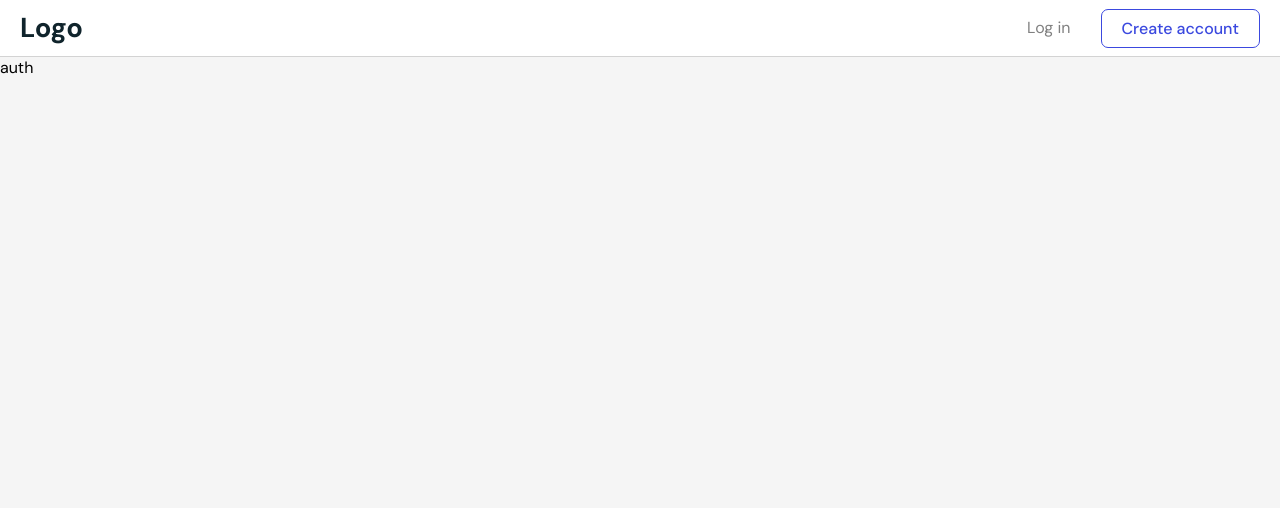
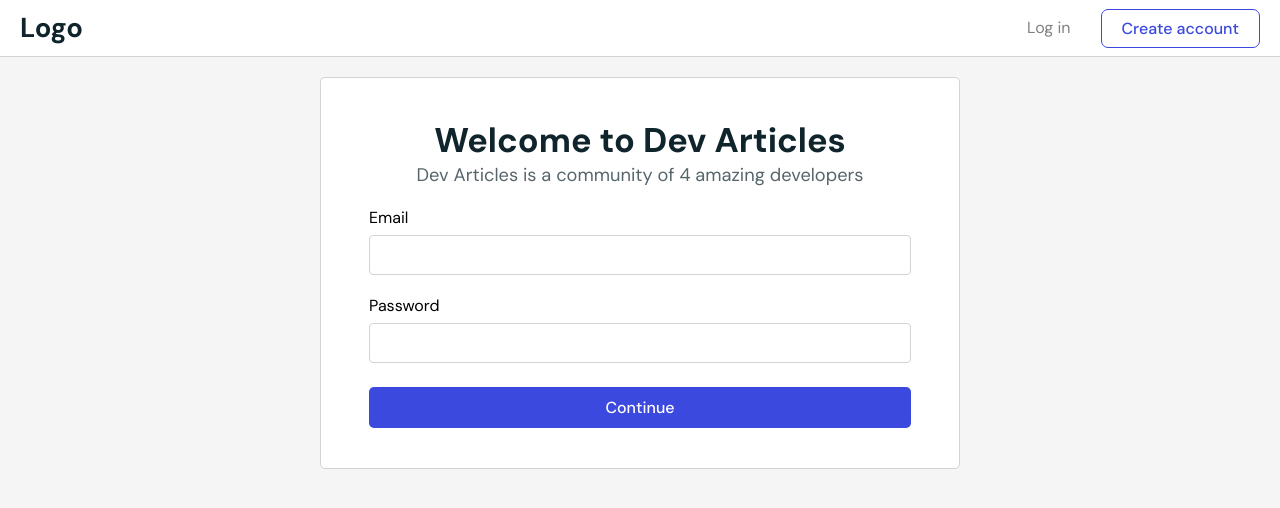
Before and after one commit to Tudor-Ang/dev-articles, a React (Create React App) app in the folder client/: page /auth/login in a window 1280 px wide. Shown: the top 508 px of the page. Built offline with nearby package versions, Linux system fonts and the light colour scheme.

Commit message:
wip auth page

```diff
--- a/client/src/pages/Auth/index.js
+++ b/client/src/pages/Auth/index.js
@@ -1,9 +1,45 @@
 import React from 'react'
+import { useParams } from 'react-router-dom';
+import { Formik, Form } from 'formik';
+import { Wrapper, Contain, P, Button } from '../../components/Collection'
+import Input from '../../components/Input'
 
-const index = () => {
+const Auth = () => {
+  const { type } = useParams()
+
   return (
-    <div>auth</div>
+    <Wrapper>
+      <Contain padding={'40px 48px 40px 48px'} borderRadius={'5px'} background={'#fff'} direction={'column'} maxWidth={'640px'} width={"100%"} margin={'20px auto'} border={'1px solid lightGrey'}>
+        <P fontSize={30} weight={700} align={'center'}>Welcome to Dev Articles</P>
+        {/* TODO: add real data counter  */}
+        <P opacity={'0.7'} fontSize={16} align={'center'}>Dev Articles is a community of 4 amazing developers </P>
+
+        <Formik
+          initialValues={{ email: '', password: '', username: '' }}
+          // validate={values => { }}
+          onSubmit={(values) => {
+            console.log(values)
+          }}
+        >
+          {({ handleChange, values }) => (
+            <Form>
+              {/* TODO: add validation and display errors */}
+              <Contain direction={'column'}>
+                <Input margin={'20px 0 0'} onChange={handleChange} value={values.email} name={'email'} label={'Email'} />
+                {type === 'register' && <Input margin={'20px 0 0'} onChange={handleChange} value={values.username} name={'username'} label={'Username'} />}
+                <Input margin={'20px 0 0'} onChange={handleChange} value={values.password} name={'password'} label={'Password'} />
+
+                <Button type='submit' width={'100%'} padding={'10px'} color={'#fff'} background={'#3B49DF'} borderRadius={'5px'} height={'48px'} margin={'24px 0 0'}>Continue</Button>
+              </Contain>
+            </Form>
+          )}
+        </Formik>
+
+
+      </Contain>
+
+    </Wrapper>
   )
 }
 
-export default index
+export default Auth
```
